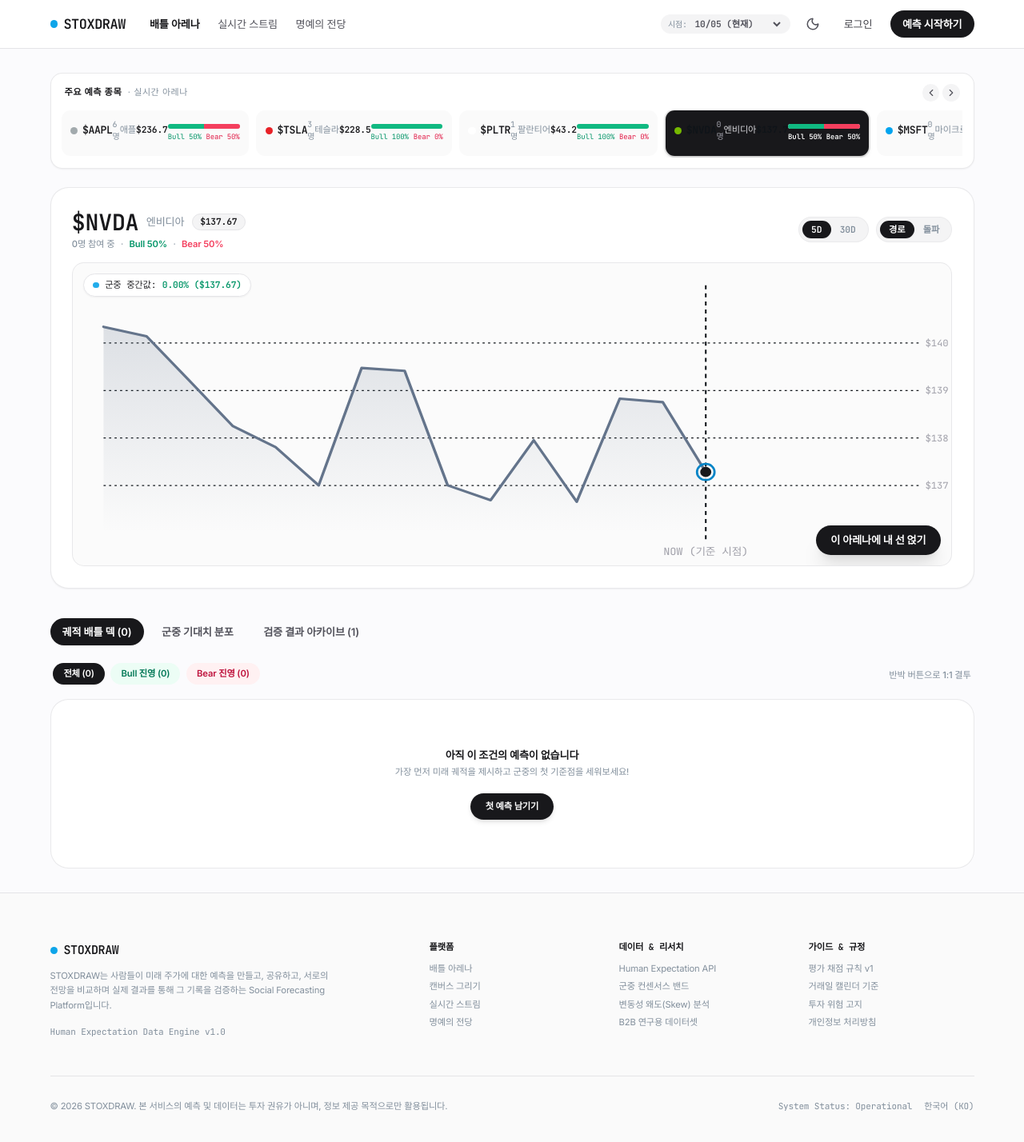
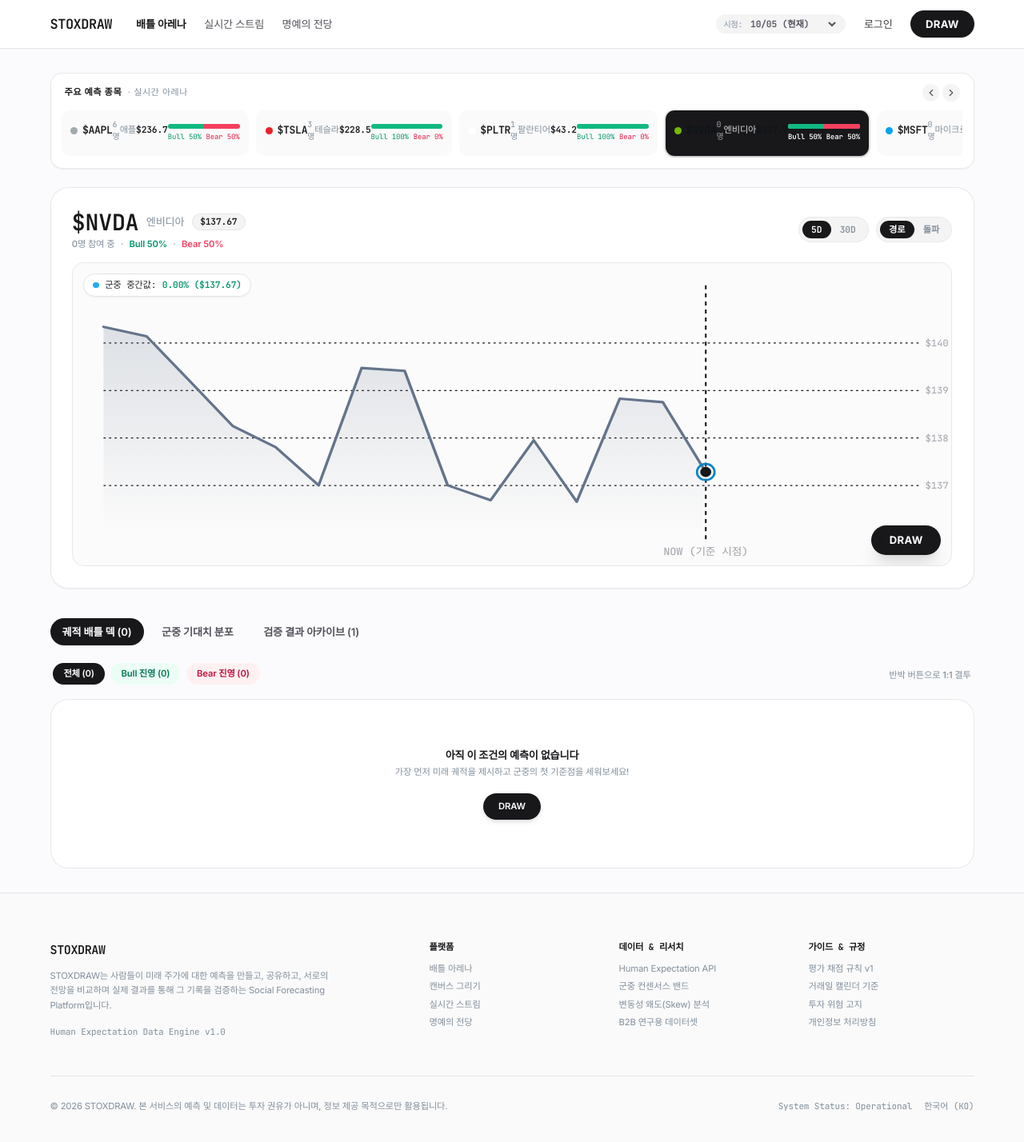
Before and after one commit to move37park-ops/stoxdraw-demo, a React (Vite) app: page /arena in a window 1280 px wide. Shown: the top 1428 px of the page at 80% size. Built offline with nearby package versions, Linux system fonts and the light colour scheme.

Commit message:
feat: remove logo blue dot and theme toggle, unify drawing buttons to DRAW

```diff
--- a/index.html
+++ b/index.html
@@ -1,5 +1,5 @@
 <!doctype html>
-<html lang="ko" class="dark">
+<html lang="ko" class="light">
   <head>
     <meta charset="UTF-8" />
     <link rel="icon" type="image/svg+xml" href="/favicon.svg" />
--- a/src/features/arena/ArenaHeroStage.tsx
+++ b/src/features/arena/ArenaHeroStage.tsx
@@ -383,9 +383,9 @@ export function ArenaHeroStage({
           <button
             type="button"
             onClick={onDrawClick}
-            className="px-5 py-2.5 rounded-full bg-zinc-900 hover:bg-zinc-800 dark:bg-white dark:hover:bg-zinc-200 text-white dark:text-zinc-900 font-bold text-xs sm:text-sm shadow-xl active:scale-95 transition"
+            className="px-6 py-2.5 rounded-full bg-zinc-900 hover:bg-zinc-800 dark:bg-white dark:hover:bg-zinc-200 text-white dark:text-zinc-900 font-bold text-xs sm:text-sm shadow-xl active:scale-95 transition tracking-wide"
           >
-            이 아레나에 내 선 얹기
+            DRAW
           </button>
         </div>
       </div>
--- a/src/features/arena/ForecasterDuelDeck.tsx
+++ b/src/features/arena/ForecasterDuelDeck.tsx
@@ -127,7 +127,7 @@ export function ForecasterDuelDeck({
             onClick={onDrawFirst}
             className="px-5 py-2.5 rounded-full bg-zinc-900 hover:bg-zinc-800 dark:bg-white dark:hover:bg-zinc-200 text-white dark:text-zinc-900 font-semibold text-xs shadow-md transition"
           >
-            첫 예측 남기기
+            DRAW
           </button>
         </div>
       )}
--- a/src/features/showcase/ShowcaseBentoGrid.tsx
+++ b/src/features/showcase/ShowcaseBentoGrid.tsx
@@ -121,8 +121,8 @@ export function ShowcaseBentoGrid({ currentDateStr: _currentDateStr }: ShowcaseB
             </div>
 
             <div className="flex items-center gap-2 flex-shrink-0">
-              <span className="px-5 py-2.5 rounded-full bg-zinc-900 dark:bg-white text-white dark:text-zinc-900 text-xs sm:text-sm font-semibold flex items-center gap-2 group-hover:bg-sky-600 dark:group-hover:bg-sky-400 dark:group-hover:text-black transition shadow-sm">
-                <span>배틀 참전하기</span>
+              <span className="px-5 py-2.5 rounded-full bg-zinc-900 dark:bg-white text-white dark:text-zinc-900 text-xs sm:text-sm font-bold flex items-center gap-2 group-hover:bg-sky-600 dark:group-hover:bg-sky-400 dark:group-hover:text-black transition shadow-sm tracking-wide">
+                <span>DRAW</span>
                 <ArrowRight size={14} className="group-hover:translate-x-0.5 transition-transform" />
               </span>
             </div>
--- a/src/features/showcase/ShowcaseBottomCTA.tsx
+++ b/src/features/showcase/ShowcaseBottomCTA.tsx
@@ -25,7 +25,7 @@ export function ShowcaseBottomCTA() {
             onClick={() => navigate('/draw')}
             className="inline-flex items-center gap-2 px-7 py-3.5 rounded-full bg-zinc-900 hover:bg-zinc-800 dark:bg-white dark:hover:bg-zinc-200 text-white dark:text-zinc-900 font-bold text-sm sm:text-base shadow-lg transition-all active:scale-95"
           >
-            <span>지금 첫 궤적 그리기</span>
+            <span>DRAW</span>
             <ArrowRight size={16} />
           </button>
         </div>
--- a/src/features/showcase/ShowcaseFooter.tsx
+++ b/src/features/showcase/ShowcaseFooter.tsx
@@ -7,8 +7,7 @@ export function ShowcaseFooter() {
         <div className="grid grid-cols-2 md:grid-cols-5 gap-8 mb-12">
           {/* Brand Col */}
           <div className="col-span-2">
-            <div className="flex items-center gap-2 mb-3">
-              <span className="w-2.5 h-2.5 rounded-full bg-sky-500" />
+            <div className="flex items-center mb-3">
               <span className="font-extrabold text-base tracking-tight text-zinc-900 dark:text-white font-mono">
                 STOXDRAW
               </span>
--- a/src/features/showcase/ShowcaseNav.tsx
+++ b/src/features/showcase/ShowcaseNav.tsx
@@ -1,6 +1,6 @@
 import { useState, useEffect } from 'react';
 import { NavLink } from 'react-router-dom';
-import { Sun, Moon, LogOut } from 'lucide-react';
+import { LogOut } from 'lucide-react';
 import { getCurrentUser, subscribeSession, logout } from '../../data/session';
 import { ConnectModal } from '../auth/ConnectModal';
 import type { User } from '../../domain/types';
@@ -14,22 +14,11 @@ export function ShowcaseNav({ currentDateStr, onDateChange }: ShowcaseNavProps)
   const [currentUser, setCurrentUser] = useState<User | null>(getCurrentUser());
   const [isConnectOpen, setIsConnectOpen] = useState(false);
 
-  const [isLightMode, setIsLightMode] = useState(() => {
-    const saved = localStorage.getItem('theme-light');
-    // Default to light mode to match the OpenAI editorial aesthetic!
-    const isLight = saved !== null ? saved === 'true' : true;
-    if (isLight) document.documentElement.classList.add('light');
-    else document.documentElement.classList.remove('light');
-    return isLight;
-  });
-
-  const toggleTheme = () => {
-    const next = !isLightMode;
-    setIsLightMode(next);
-    localStorage.setItem('theme-light', String(next));
-    if (next) document.documentElement.classList.add('light');
-    else document.documentElement.classList.remove('light');
-  };
+  useEffect(() => {
+    // Ensure clean OpenAI editorial light mode
+    document.documentElement.classList.add('light');
+    document.documentElement.classList.remove('dark');
+  }, []);
 
   useEffect(() => {
     const unsub = subscribeSession(setCurrentUser);
@@ -41,8 +30,7 @@ export function ShowcaseNav({ currentDateStr, onDateChange }: ShowcaseNavProps)
       <div className="max-w-7xl mx-auto px-4 sm:px-6 h-16 flex items-center justify-between">
         {/* Left: Brand Logo & Navigation */}
         <div className="flex items-center gap-8">
-          <NavLink to="/" className="flex items-center gap-2 group">
-            <span className="w-2.5 h-2.5 rounded-full bg-sky-500 group-hover:scale-125 transition-transform" />
+          <NavLink to="/" className="flex items-center group">
             <span className="font-extrabold text-lg tracking-tight text-zinc-900 dark:text-white font-mono">
               STOXDRAW
             </span>
@@ -102,16 +90,6 @@ export function ShowcaseNav({ currentDateStr, onDateChange }: ShowcaseNavProps)
             </select>
           </div>
 
-          {/* Theme Toggle */}
-          <button
-            type="button"
-            onClick={toggleTheme}
-            className="p-2 rounded-full text-zinc-600 dark:text-zinc-400 hover:text-zinc-900 dark:hover:text-white hover:bg-zinc-100 dark:hover:bg-zinc-800 transition"
-            title="테마 전환"
-          >
-            {isLightMode ? <Moon size={18} /> : <Sun size={18} />}
-          </button>
-
           {/* User Profile or Login */}
           {currentUser ? (
             <div className="flex items-center gap-2">
@@ -150,9 +128,9 @@ export function ShowcaseNav({ currentDateStr, onDateChange }: ShowcaseNavProps)
           {/* Primary CTA (Black pill button like OpenAI!) */}
           <NavLink
             to="/draw"
-            className="px-4 py-2 rounded-full bg-zinc-900 hover:bg-zinc-800 dark:bg-white dark:hover:bg-zinc-200 text-white dark:text-zinc-900 text-xs sm:text-sm font-semibold shadow-sm transition active:scale-95"
+            className="px-5 py-2 rounded-full bg-zinc-900 hover:bg-zinc-800 dark:bg-white dark:hover:bg-zinc-200 text-white dark:text-zinc-900 text-xs sm:text-sm font-bold shadow-sm transition active:scale-95 tracking-wide"
           >
-            예측 시작하기
+            DRAW
           </NavLink>
         </div>
       </div>
```
Also changed, not shown: src/components/ForecastCard.tsx (+3 -13 lines).
